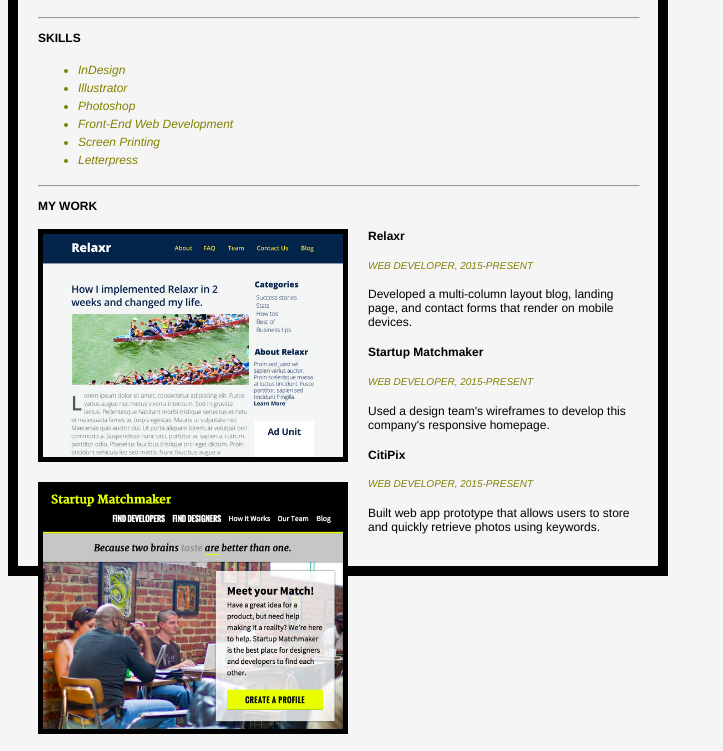
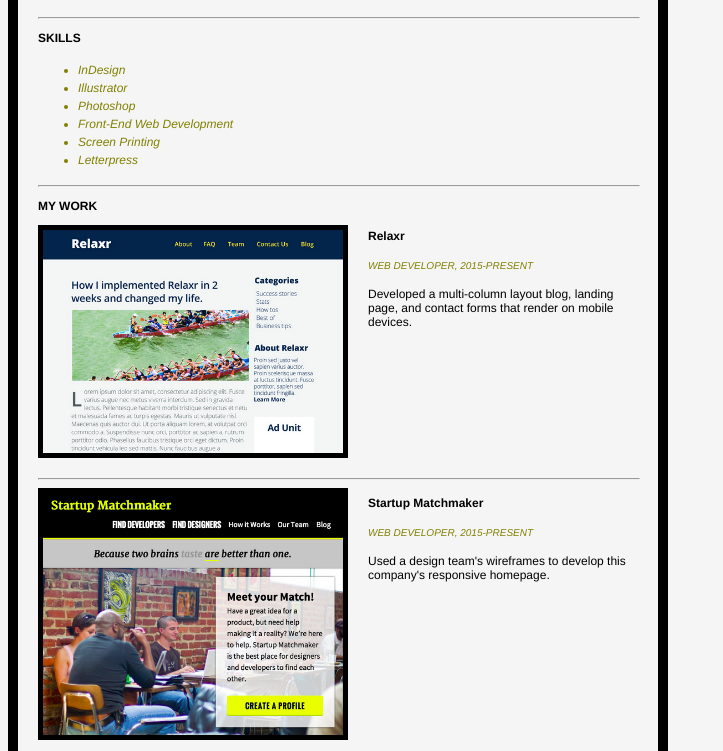
Before and after one commit to chrissysib/ChrissyPortfolio, a plain HTML site: page portfolio.html in a window 1280 px wide. Shown: the part 151-902 px from the top of the page, without its empty margins (0-723 px from the left). Drawn offline with Linux system fonts and the light colour scheme.

Commit message:
Update to Portfolio page

```diff
--- a/portfolio.html
+++ b/portfolio.html
@@ -24,30 +24,25 @@
 			</ul>
 		<hr>
 		<h3>My Work</h3>
-			<section>
 			<img src="images/relaxr_screenshot.png" alt="Relaxr Screenshot" height="50%" width="50%" />
 			<h4>Relaxr</h4>
 			<h5>Web Developer, 2015-Present</h5>
 			<p>
 				Developed a multi-column layout blog, landing page, and contact forms that render on mobile devices.
 			</p>
-			</section>
-			<section>
+			<hr>
 				<img src="images/startup_matchmaker_screenshot.png" alt="Startup Matchmaker Screenshot" height="50%" width="50%" />
 				<h4>Startup Matchmaker</h4>
 				<h5>Web Developer, 2015-Present</h5>
 				<p>
 					Used a design team's wireframes to develop this company's responsive homepage.
 				</p>
-			</section>
-			<section>
+			<hr>
 			<img src="images/citipix_screenshot.png" alt="Citipix Screenshot" height="50%" width="50%" />
 			<h4>CitiPix</h4>
 			<h5>Web Developer, 2015-Present</h5>
 			<p>
 				Built web app prototype that allows users to store and quickly retrieve photos using keywords.
 			</p>
-			</section>
-
 	</body>
 </html>
```
Lines whose indentation alone changed are shown as unchanged.
